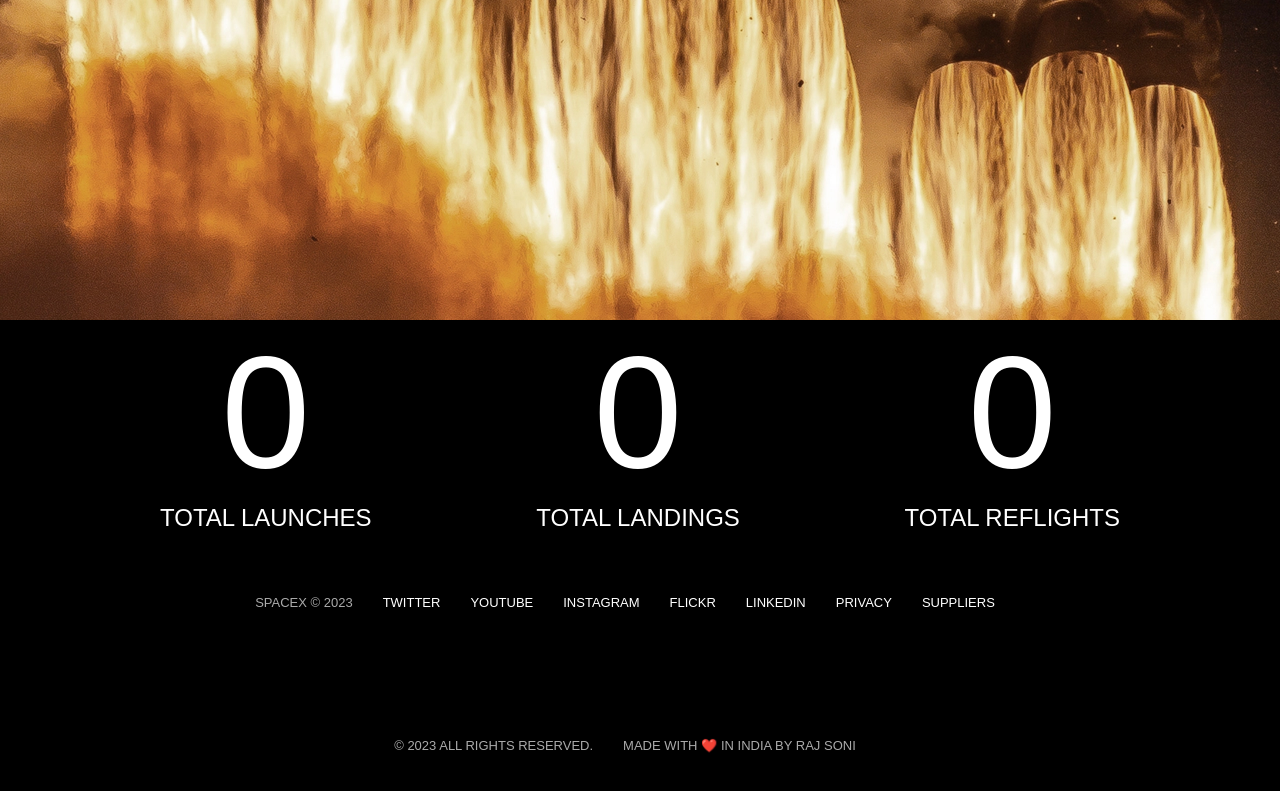
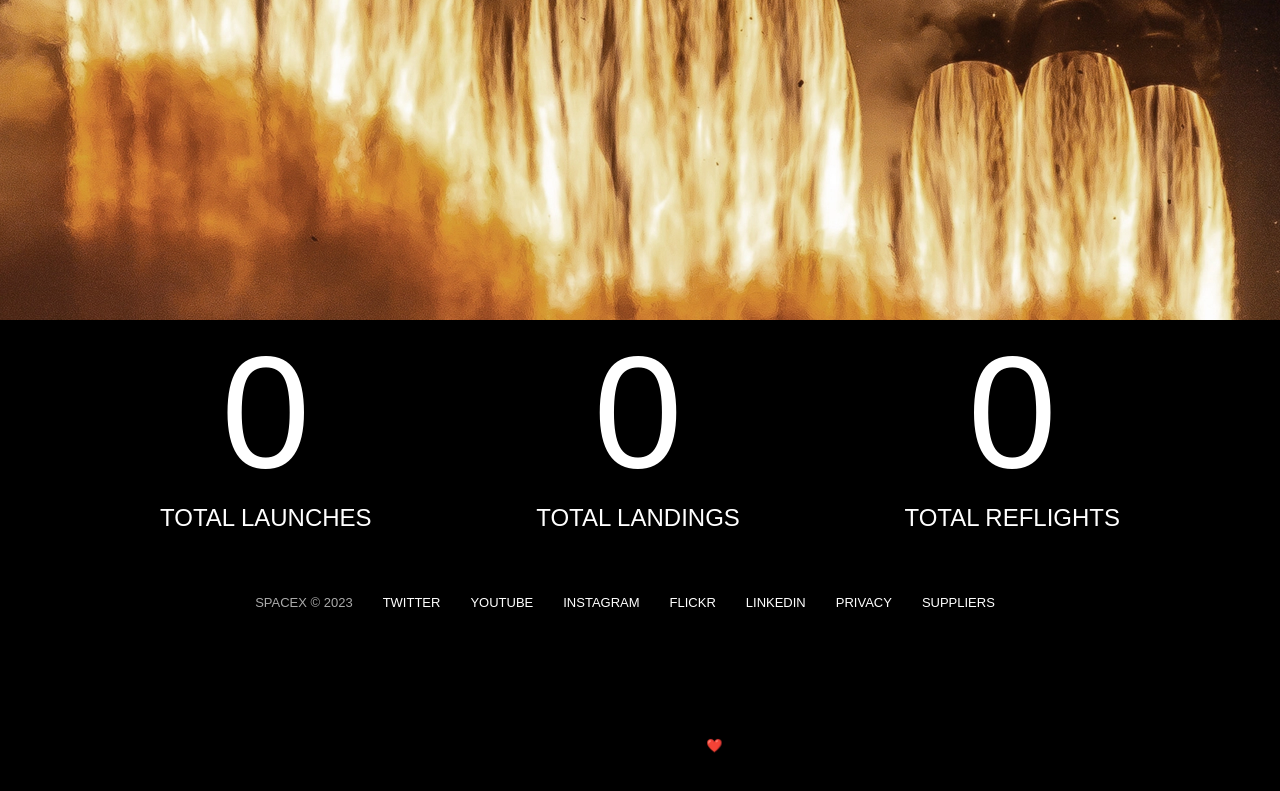
Before and after one commit to rajsoni06/Space_X_Website, a plain HTML site: page Space_X/falcon-heavy.html in a window 1280 px wide. Shown: the part 480-1271 px from the top of the page. Drawn offline with Linux system fonts and the light colour scheme; a web font is replaced by a local one.

Commit message:
falcon-heavy.html

```diff
--- a/Space_X/falcon-heavy.html
+++ b/Space_X/falcon-heavy.html
@@ -92,13 +92,12 @@
 
 
     <footer class="footer">
-      <div class="footer-content">
+    <div class="footer-content">
         <ul>
-          <li>© 2023 All Rights Reserved.</li>
-
-          <li>Made with ❤️ in India by Raj Soni</li>
+            <li style="color: black;">© 2023  &nbsp; All &nbsp; Rights &nbsp; Reserved.</li>
+            <li style="color: black;">Made&nbsp;  with  &nbsp;❤️&nbsp; in &nbsp;India&nbsp; by &nbsp;Raj &nbsp;Soni</li>
         </ul>
-        </div>
-    </footer>
+    </div>
+</footer>
   </body>
 </html>
```
